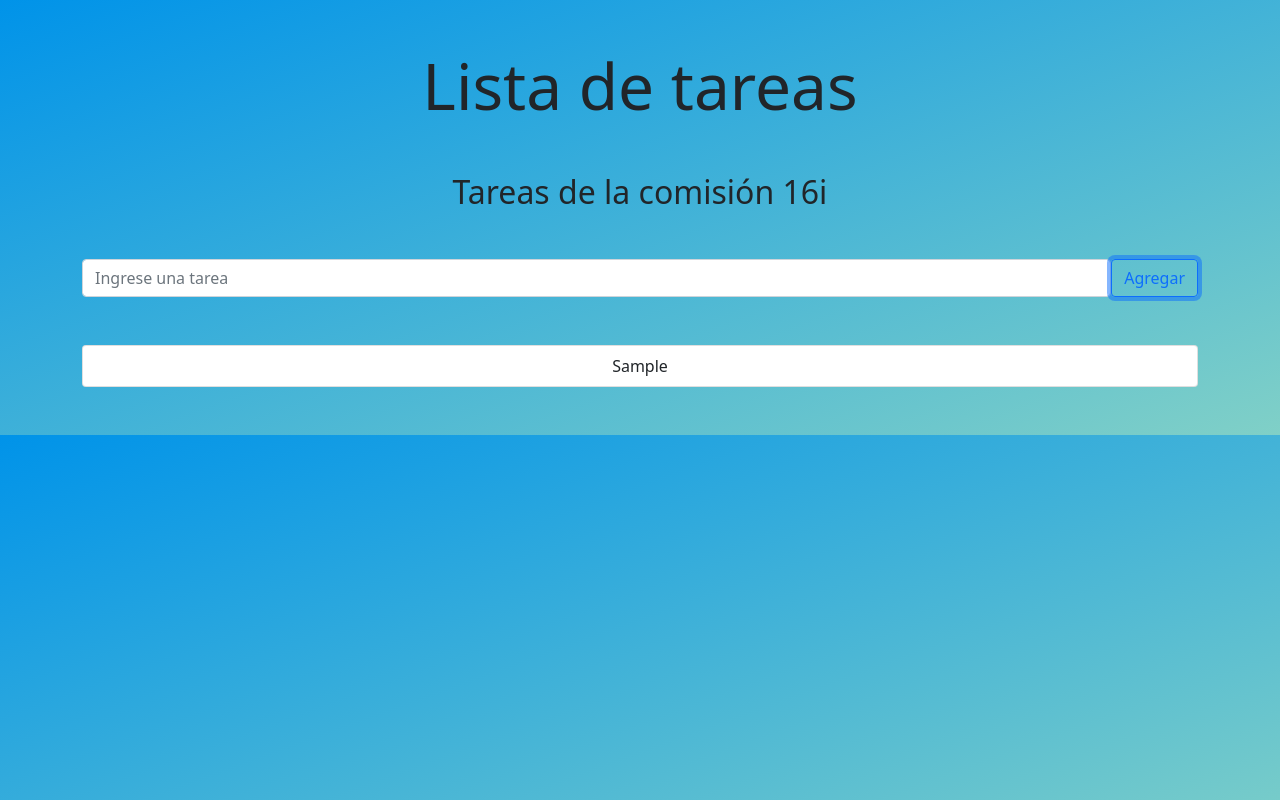
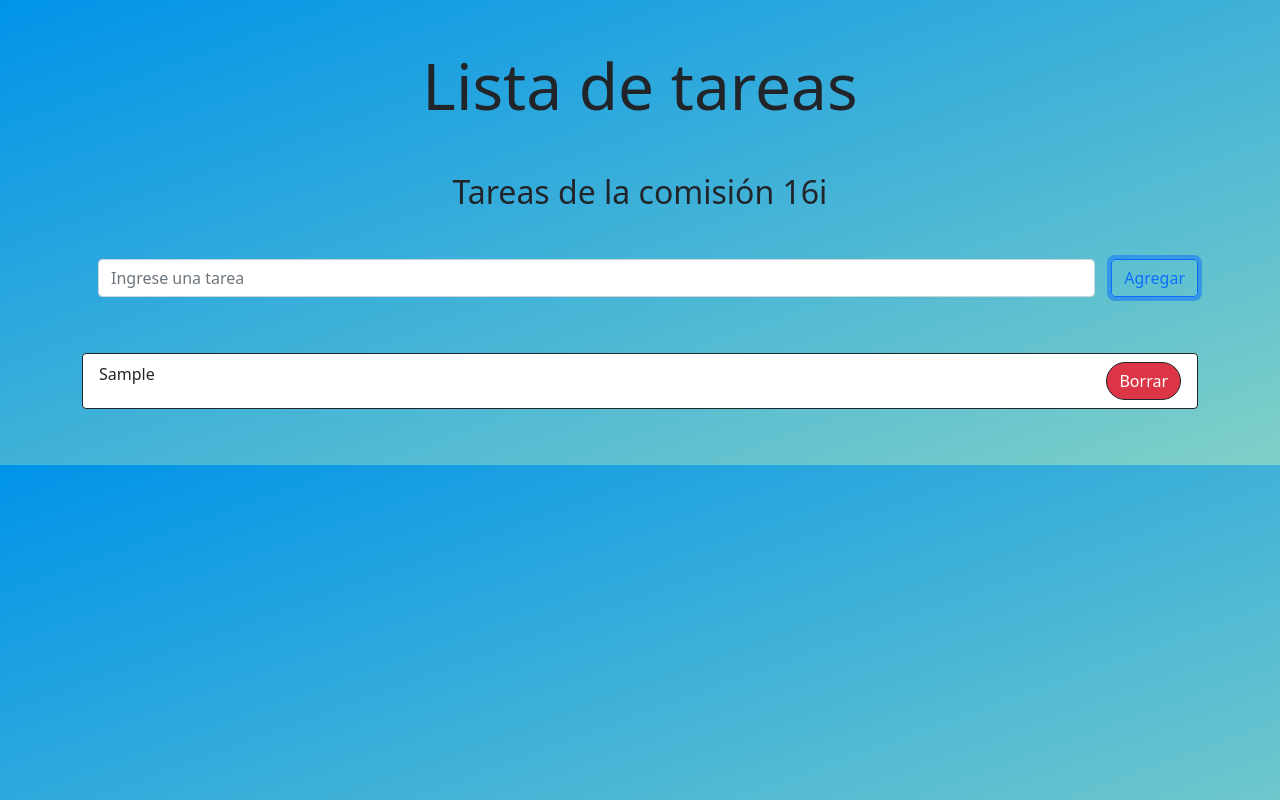
Before and after one commit to Andy026/listaTareasReact, a React (Create React App) app: page / in a window 1280 px wide. Both pictures are taken after typing "Sample" into the empty fields and a click on the button "Agregar". Built offline with nearby package versions, Linux system fonts and the light colour scheme.

Commit message:
se agregó la lógica para borrar tareas

```diff
--- a/src/components/FormTareas.js
+++ b/src/components/FormTareas.js
@@ -15,12 +15,17 @@ const FormTareas = () => {
     setTarea('');
   };
 
+  const borrarTarea = (nombre) => {
+    let _tareas = tareas.filter(elemento => elemento !== nombre);
+    setTareas(_tareas)
+  };
+
   return (
     <>
       <form onSubmit={handleSubmit} className="container my-5">
         <div className="mb-3 d-flex">
           <input
-            className="form-control"
+            className="form-control mx-3"
             type="text"
             onChange={(event) => setTarea(event.target.value)}
             placeholder="Ingrese una tarea"
@@ -33,7 +38,7 @@ const FormTareas = () => {
       </form>
 
       <section className="container">
-        <ListaTareas arrTareas={tareas}></ListaTareas>
+        <ListaTareas arrTareas={tareas} borrarTarea={borrarTarea}></ListaTareas>
       </section>
     </>
   );
--- a/src/components/ItemTarea.js
+++ b/src/components/ItemTarea.js
@@ -2,7 +2,7 @@ import React from 'react';
 
 const ItemTarea = (props) => {
     return (
-        <li className="list-group-item text-center">{props.dato}</li>
+        <li className="my-2 border border-dark rounded list-group-item d-flex justify-content-between">{props.dato} <button className="btn btn-danger rounded-pill border border-dark" onClick={() => {props.borrarTarea(props.dato)}}>Borrar</button></li>
     );
 };
 
--- a/src/components/ListaTareas.js
+++ b/src/components/ListaTareas.js
@@ -5,7 +5,7 @@ const ListaTareas = (props) => {
   return (
     <ul className="list-group my-5">
         {
-          props.arrTareas.map((elemento, indice) => <ItemTarea key={indice} dato={elemento}></ItemTarea>)
+          props.arrTareas.map((elemento, indice) => <ItemTarea key={indice} dato={elemento} borrarTarea={props.borrarTarea}></ItemTarea>)
         }
     </ul>
   );
```
